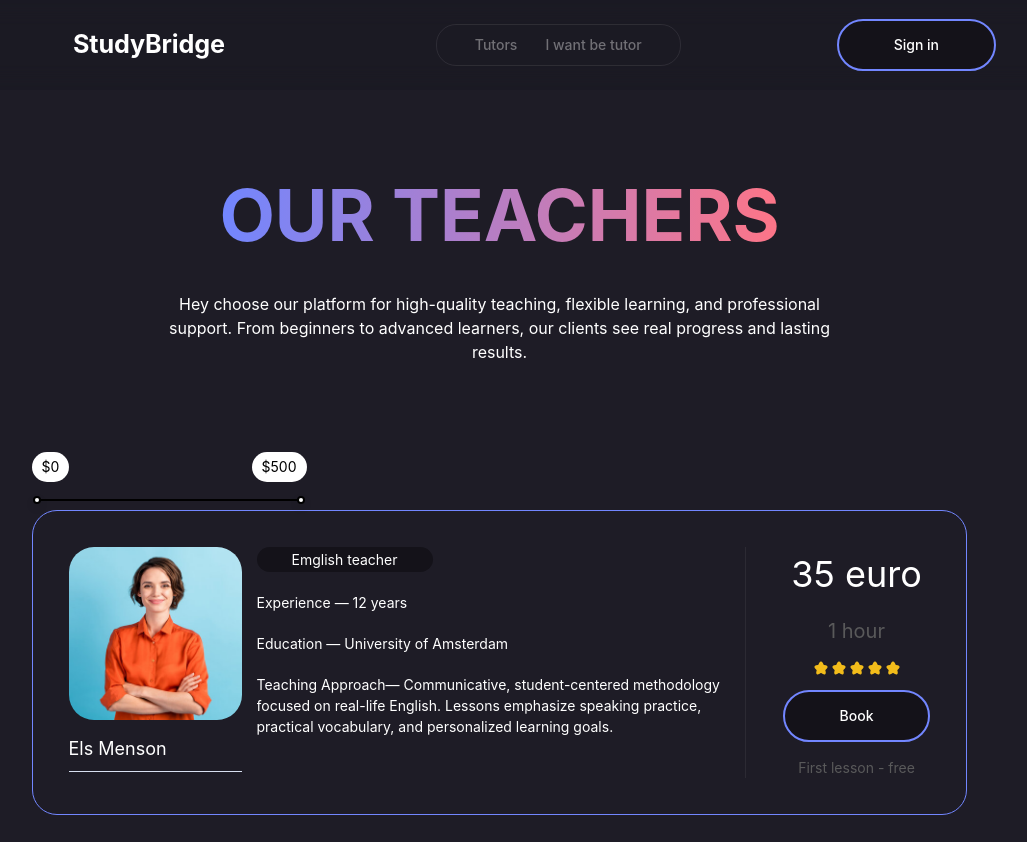
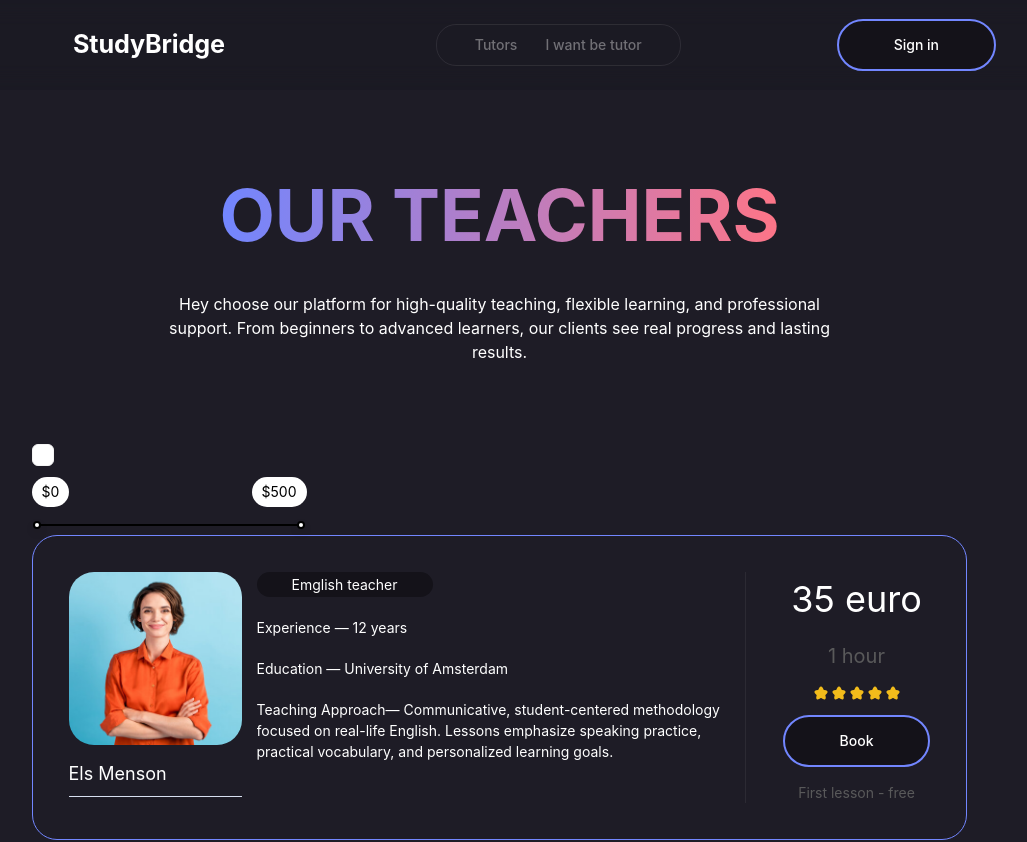
Before and after one commit to Dmytro-Doronin/components, a React (Vite) app: page / in a window 1280 px wide. Shown: the top 842 px of the page, without its empty margins (133-1160 px from the left). Built offline with nearby package versions, Linux system fonts and the light colour scheme.

Commit message:
checkbox

```diff
--- a/package.json
+++ b/package.json
@@ -11,7 +11,9 @@
   },
   "dependencies": {
     "@hookform/resolvers": "^5.2.2",
+    "@radix-ui/react-checkbox": "1.3.3",
     "@radix-ui/react-dialog": "^1.1.15",
+    "@radix-ui/react-label": "2.1.8",
     "@radix-ui/react-radio-group": "1.3.8",
     "@radix-ui/react-select": "2.2.6",
     "@radix-ui/react-slider": "1.3.6",
--- /dev/null
+++ b/src/components/icons/Check.tsx
@@ -0,0 +1,29 @@
+import {
+    type Ref,
+    type SVGProps,
+    forwardRef,
+    memo,
+    type MemoExoticComponent,
+    type ForwardRefExoticComponent,
+} from 'react';
+const SvgComponent = (props: SVGProps<SVGSVGElement>, ref: Ref<SVGSVGElement>) => (
+    <svg
+        width={18}
+        height={18}
+        viewBox="0 0 18 18"
+        fill="none"
+        xmlns="http://www.w3.org/2000/svg"
+        ref={ref}
+        {...props}
+    >
+        <path
+            d="M16 0H2a2 2 0 00-2 2v14a2 2 0 002 2h14a2 2 0 002-2V2a2 2 0 00-2-2zM7 14L2 9l1.41-1.41L7 11.17l7.59-7.59L16 5l-9 9z"
+            fill="currentColor"
+        />
+    </svg>
+);
+const SvgIcon = memo(forwardRef(SvgComponent)) as MemoExoticComponent<
+    ForwardRefExoticComponent<SVGProps<SVGSVGElement>>
+>;
+
+export default SvgIcon;
--- /dev/null
+++ b/src/components/ui/checkbox/Checkbox.tsx
@@ -0,0 +1,60 @@
+
+import * as CheckboxRadix from '@radix-ui/react-checkbox'
+import * as LabelRadix from '@radix-ui/react-label'
+import Check from "../../icons/Check.tsx";
+import {twMerge} from "tailwind-merge";
+
+
+
+export type CheckboxProps = {
+    className?: string
+    checked?: boolean
+    onValueChange?: (checked: boolean) => void
+    disabled?: boolean
+    required?: boolean
+    label?: string
+    id?: string
+    position?: 'left'
+}
+
+export const Checkbox = ({
+        checked,
+        onValueChange,
+        disabled,
+        required,
+        label,
+        id,
+        className,
+    }: CheckboxProps) => {
+
+    return (
+        <div className={className}>
+            <LabelRadix.Root asChild htmlFor={id}>
+                <label className="inline-flex items-center gap-[8px] cursor-pointer select-none text-light-100">
+                        <CheckboxRadix.Root
+                            className={twMerge(
+                                "shrink-0 cursor-pointer",
+                                "flex items-center justify-center",
+                                "w-[22px] h-[22px] rounded-[6px]",
+                                "border border-[#F4F4F4] bg-white",
+                                "data-[state=checked]:bg-blue-500 data-[state=checked]:border-blue-500",
+                                "text-white",
+                                "outline-none focus-visible:ring-2 focus-visible:ring-blue-500 focus-visible:ring-offset-0",
+                                "disabled:opacity-50 disabled:cursor-not-allowed"
+                            )}
+                            checked={checked}
+                            onCheckedChange={(v) => onValueChange?.(v === true)}
+                            disabled={disabled}
+                            required={required}
+                            id={id}
+                        >
+                            <CheckboxRadix.Indicator forceMount className="text-blue-500">
+                                <Check className="w-4 h-4 text-light-100" />
+                            </CheckboxRadix.Indicator>
+                        </CheckboxRadix.Root>
+                    {label}
+                </label>
+            </LabelRadix.Root>
+        </div>
+    )
+}
--- a/src/pages/teachersPage/TeachersPage.tsx
+++ b/src/pages/teachersPage/TeachersPage.tsx
@@ -2,6 +2,7 @@ import Person from '../../assets/images/person.jpg'
 import {CardsList} from "../../components/cardsList/CardsList.tsx";
 import {useState} from "react";
 import {SliderRange} from "../../components/ui/sliderRange/SliderRange.tsx";
+import {Checkbox} from "../../components/ui/checkbox/Checkbox.tsx";
 
 export type TeacherType = {
     id: string,
@@ -91,6 +92,7 @@ const teachers: TeacherType[] = [
 
 export const TeachersPage = () => {
     const [value, setValue] = useState([0, 500])
+    const [checked, setChecked] = useState(false)
 
     const handleSliderCommitted = (value: number[]) => {
         setValue(value)
@@ -105,6 +107,7 @@ export const TeachersPage = () => {
                 From beginners to advanced learners, our clients see real progress and lasting results.
             </h3>
             <div>
+                <Checkbox checked={checked} onValueChange={setChecked} />
                 <SliderRange
                     min={0}
                     max={500}
```
Also changed, not shown: 1 other file (tests, documents, lock files or other folders).
